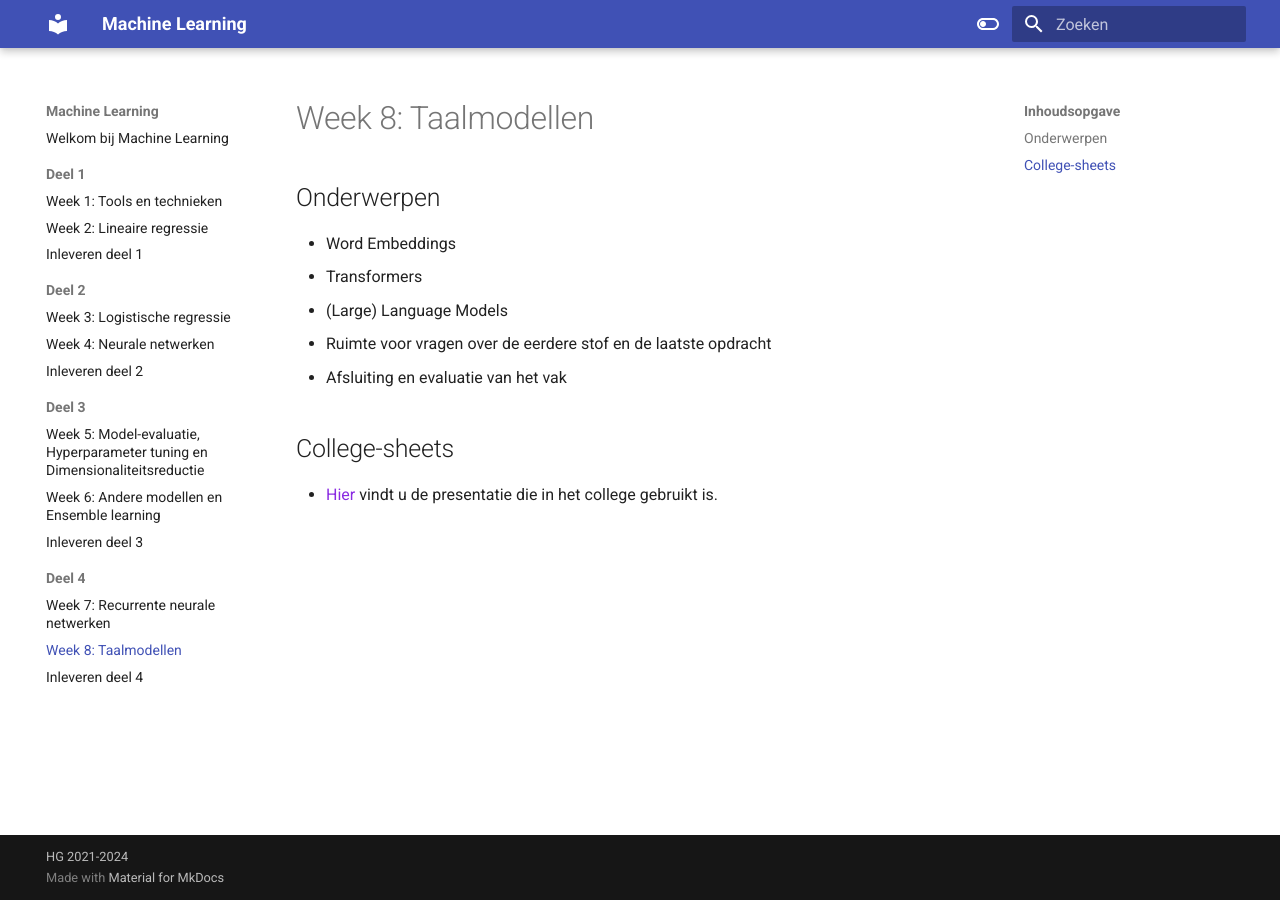
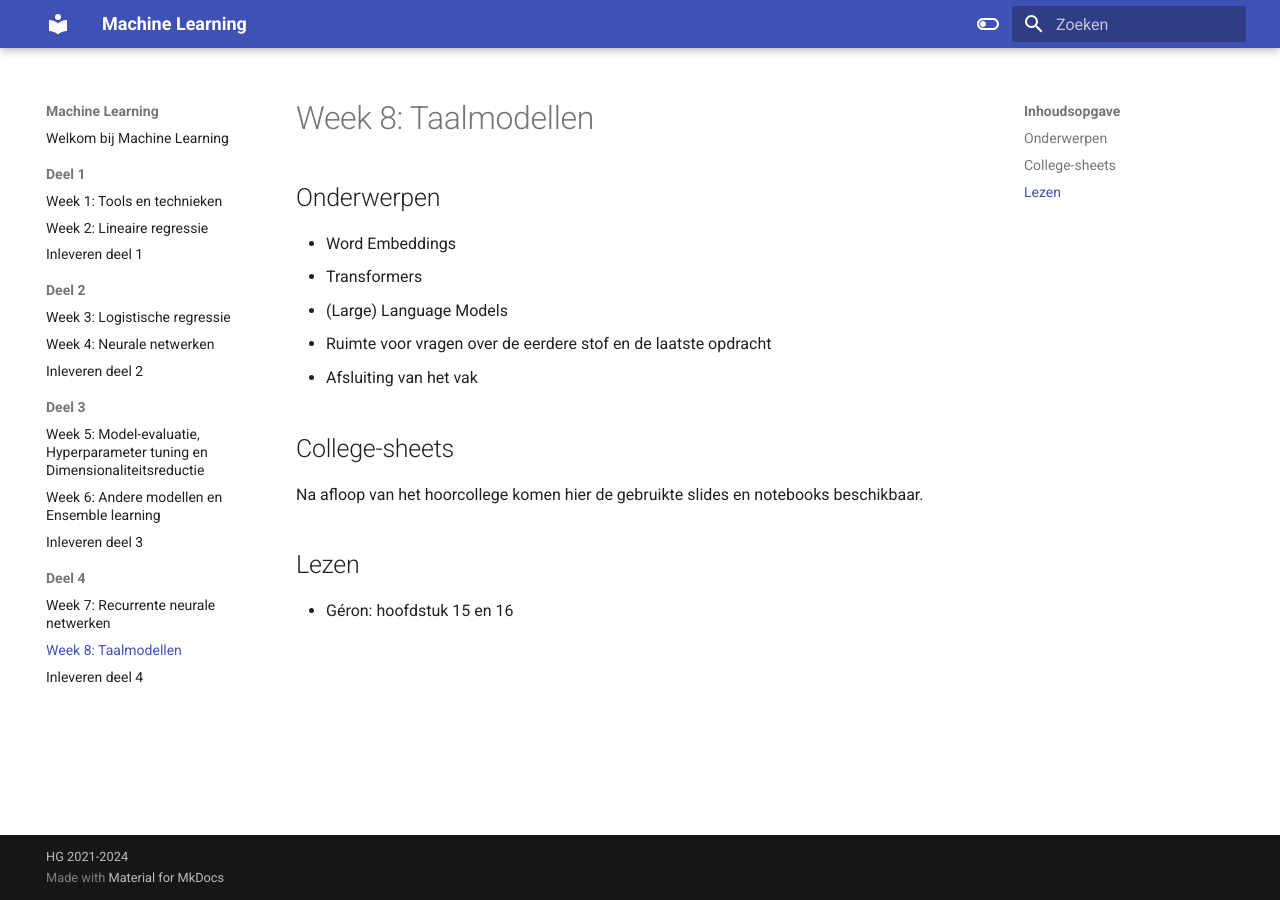
Before and after one commit to hanze-hbo-ict/Machine-Learning, an MkDocs documentation site: the page built from docs/deel4/week8.md, in a window 1280 px wide. Built offline with MkDocs 1.6.1 and Material for MkDocs 9.7.7, drawn with Linux system fonts in a browser that asks for light colours.

Commit message:
Hid links to sheets and notebooks for all upcoming lectures

```diff
--- a/docs/deel4/week8.md
+++ b/docs/deel4/week8.md
@@ -6,8 +6,15 @@
 * Transformers
 * (Large) Language Models
 * Ruimte voor vragen over de eerdere stof en de laatste opdracht
-* Afsluiting en evaluatie van het vak
+* Afsluiting van het vak
 
 ## College-sheets
 
+Na afloop van het hoorcollege komen hier de gebruikte slides en notebooks beschikbaar.
+<!--
 * [Hier](../lectures/wk7/7_8.taalmodellen.pptx) vindt u de presentatie die in het college gebruikt is.
+-->
+
+## Lezen
+
+* Géron: hoofdstuk 15 en 16
```
Also changed, not shown: docs/deel1/week2.md (+2 -1 lines), docs/deel3/week5.md (+3 -0 lines), docs/deel3/week6.md (+3 -0 lines), docs/deel4/week7.md (+3 -0 lines), docs/lectures/wk2/livecoding/Gradient_Descent.ipynb, docs/lectures/wk2/livecoding/NumPy.ipynb.
